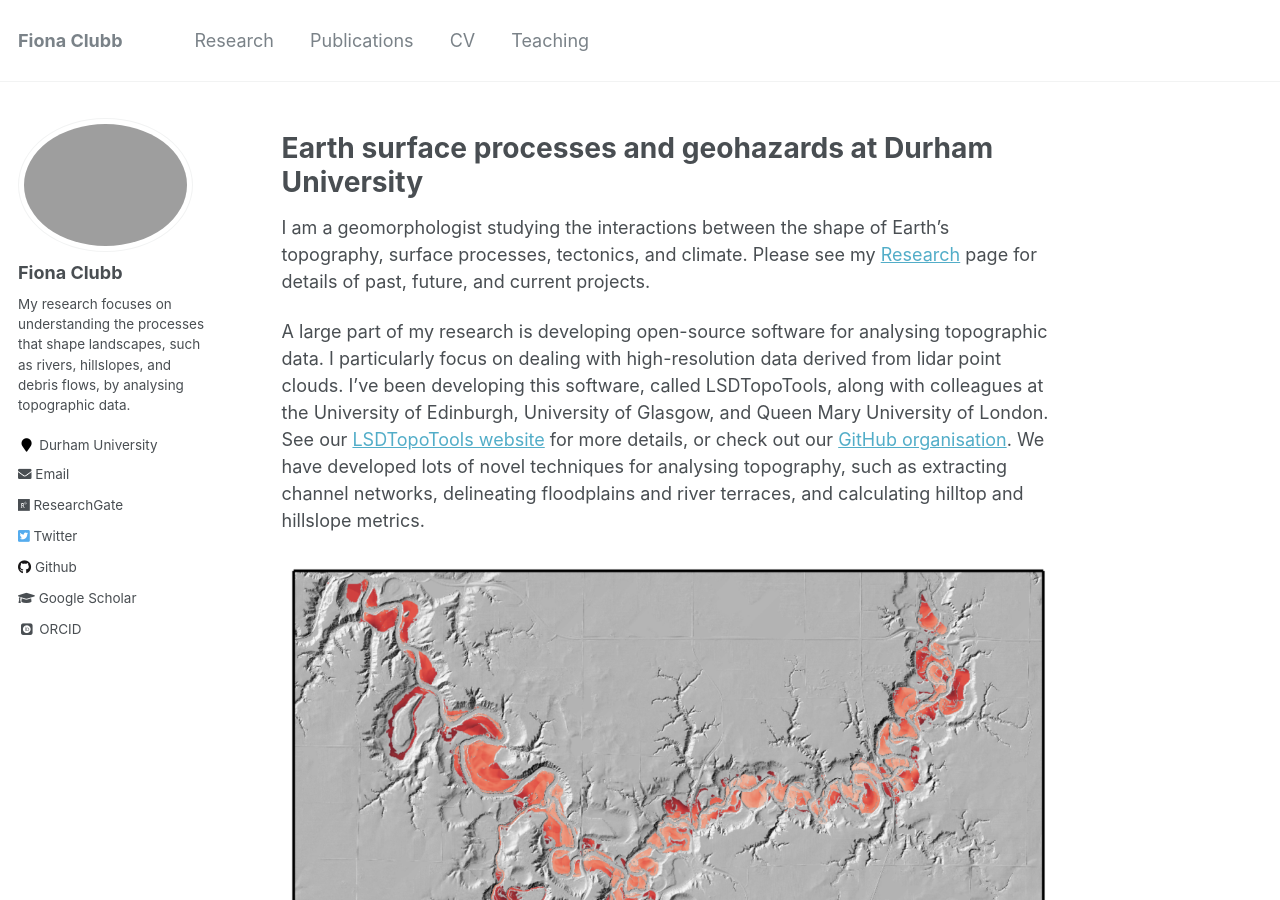
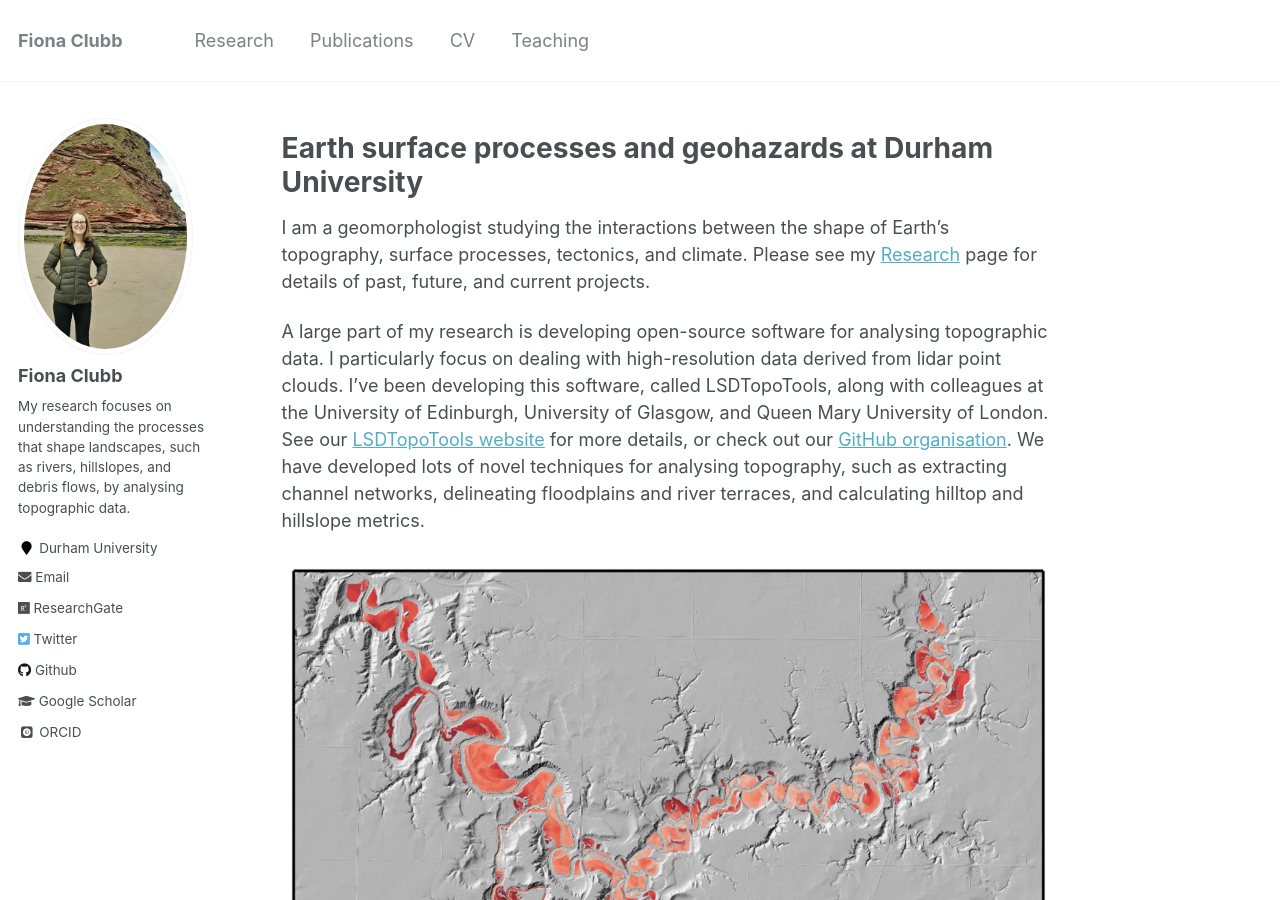
Before and after one commit to fclubb/fclubb.github.io, a Jekyll site: the page built from _pages/about.md, in a window 1280 px wide and 900 px high. Built offline with Jekyll 4.4.1, drawn with Linux system fonts in a browser that asks for light colours; some web fonts are replaced.

Commit message:
Updating image

```diff
--- a/_config.yml
+++ b/_config.yml
@@ -81,7 +81,7 @@ analytics:
 # Site Author
 author:
   name             : "Fiona Clubb"
-  avatar           : "fiona2-fs8.png"
+  avatar           : "fiona_new.jpg"
   bio              : "My research focuses on understanding the processes that shape landscapes, such as rivers, hillslopes, and debris flows, by analysing topographic data."
   location         : "Durham University"
   employer         :
```
Also changed, not shown: images/fiona_new.jpg (added).
